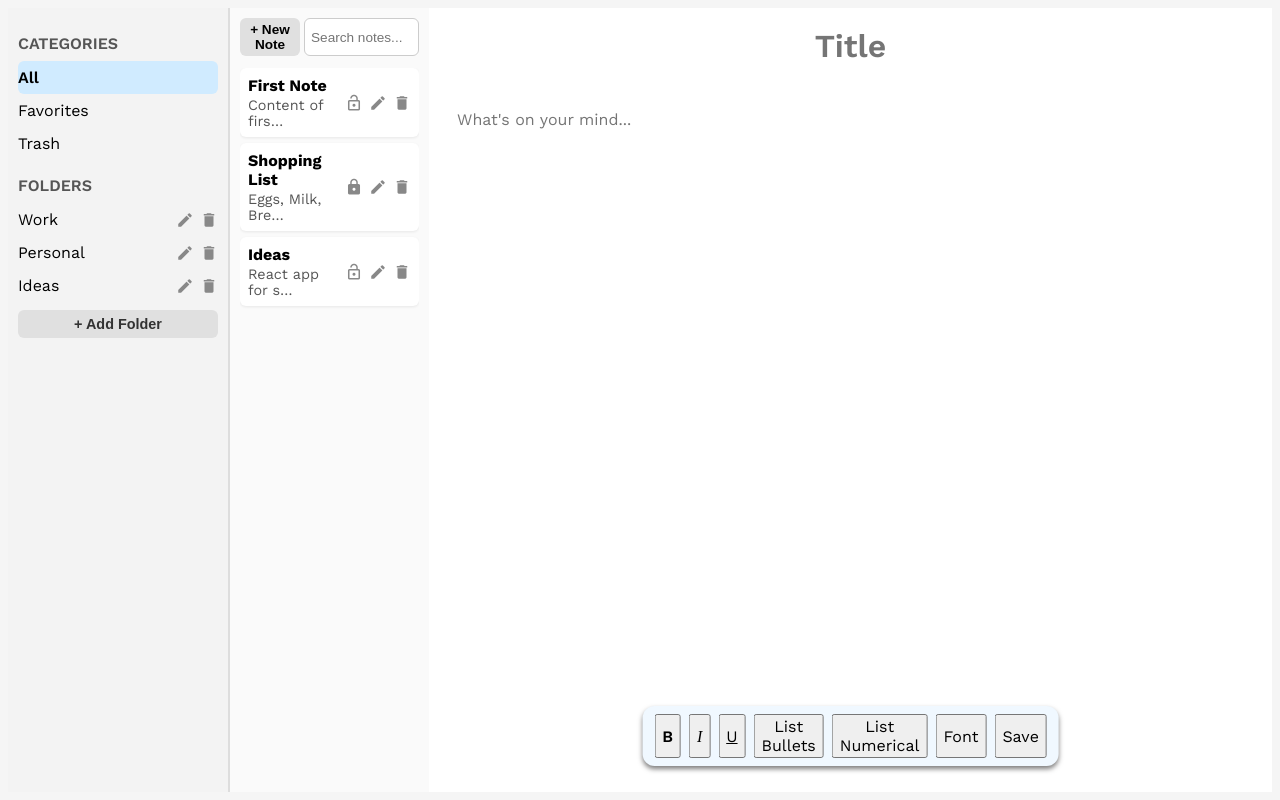
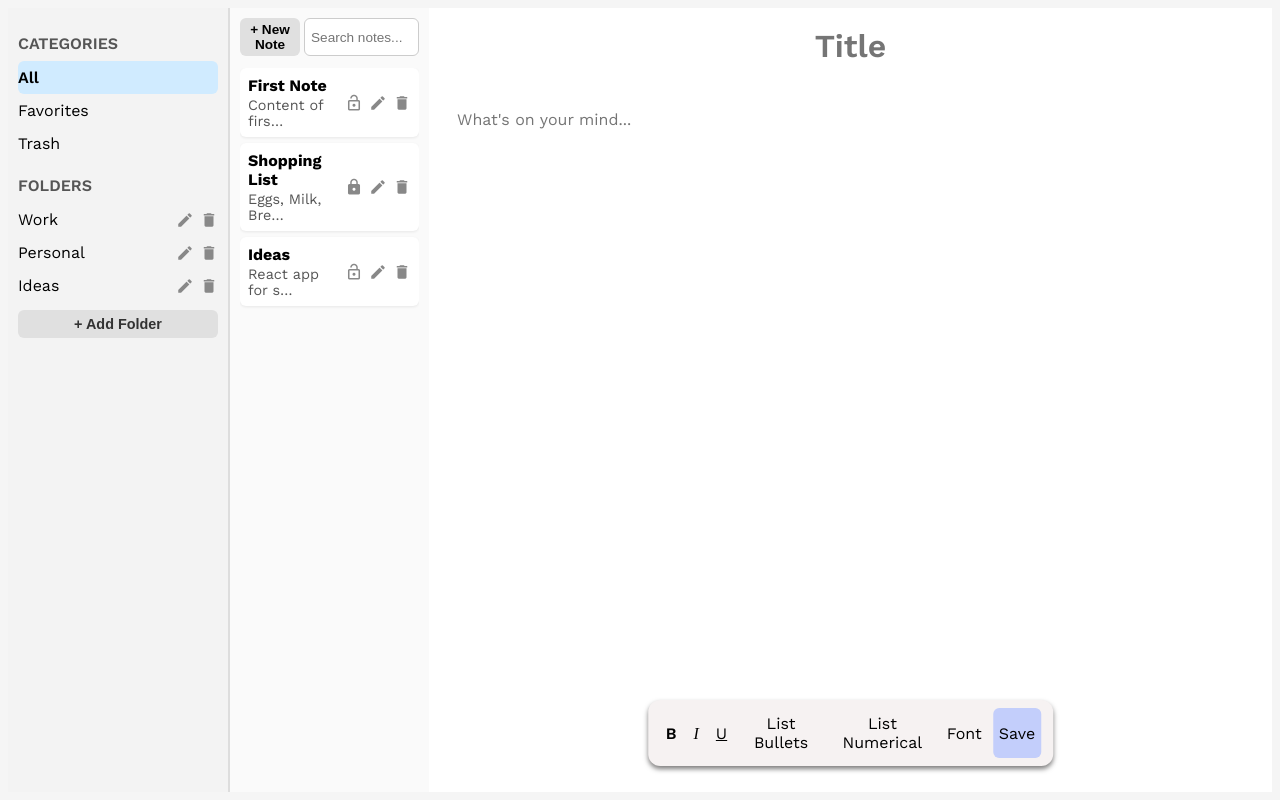
Before and after one commit to theRedKh/thinkbox-notes, a React (Vite) app in the folder client/: page / in a window 1280 px wide. Built offline with nearby package versions, Linux system fonts and the light colour scheme.

Commit message:
save button plus ui tweaks

```diff
--- a/client/src/components/Toolbar/Toolbar.jsx
+++ b/client/src/components/Toolbar/Toolbar.jsx
@@ -11,7 +11,7 @@ export default function Toolbar({ onSave }){
             <button className={styles.btn}>Font</button>
             {/* Save */}
             <button
-                className={styles.btn}
+                className={styles.saveBtn}
                 onClick={onSave}
             >
                 Save
--- a/client/src/components/Toolbar/Toolbar.module.css
+++ b/client/src/components/Toolbar/Toolbar.module.css
@@ -4,11 +4,11 @@
     left: 50%;
     transform: translateX(-50%);
     z-index: 1100;
-    background-color: aliceblue;
+    background-color: rgb(246, 242, 242);
     padding: 8px 12px;
     border-radius: 12px;
     display: flex;
-    gap: 8px;
+    gap: 5px;
 
     box-shadow: 0 3px 5px rgb(126, 125, 125);
 
@@ -17,6 +17,37 @@
 .btn {
     font-family: "Work Sans";
     font-size: 16px;
+
+    background: transparent;
+    outline: none;
+    border: transparent;
+    border-radius: 6px;
+    padding: 6px;
+    transition: background-color 0.2s ease;
+}
+
+.btn:hover {
+    background-color: rgb(203, 199, 199);
+    cursor: pointer;
+
+}
+
+.saveBtn {
+    font-family: "Work Sans", sans-serif;
+    font-size: 16px;
+
+    background-color: rgb(195, 206, 251);
+    outline: none;
+    border: transparent;
+    border-radius: 6px;
+    padding: 6px;
+    transition: background-color 0.2s ease;
+}
+
+.saveBtn:hover {
+    background-color: rgb(150, 150, 250);
+    cursor: pointer;
+
 }
 
 b {
```
